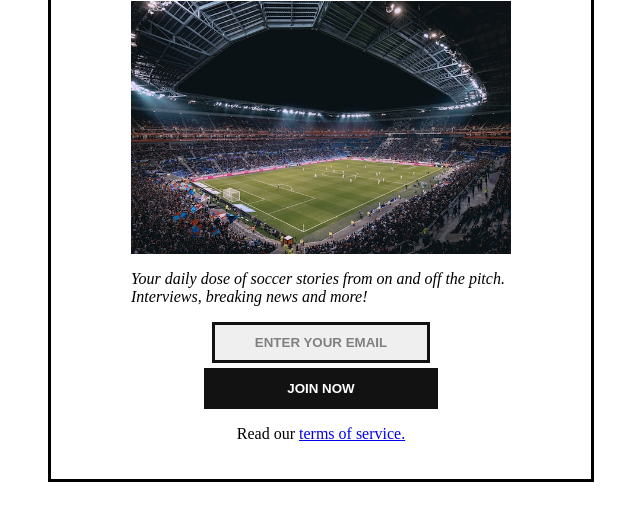
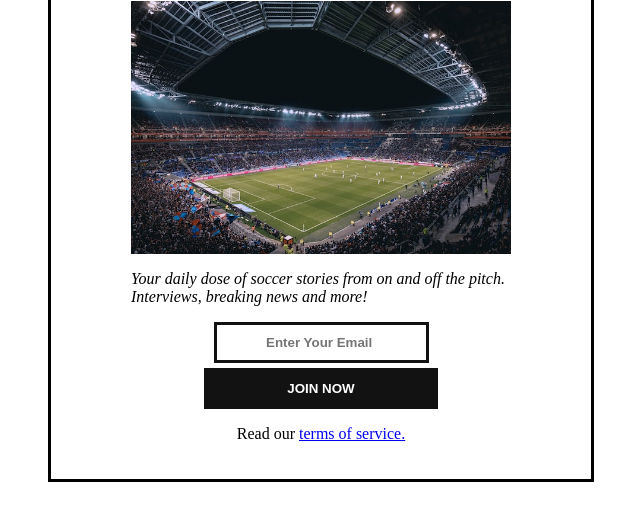
Before and after one commit to D3Way/NewletterHtmlCss, a plain HTML site: page index.html in a window 1280 px wide. Shown: the part 102-622 px from the top of the page, without its empty margins (319-959 px from the left). Drawn offline with Linux system fonts and the light colour scheme.

Commit message:
Add files via upload

```diff
--- a/index.html
+++ b/index.html
@@ -11,7 +11,7 @@
         <p class="info">Your daily dose of soccer stories from on and off the pitch.
         Interviews,  breaking news and more!</p>
         <div class="display">
-        <button class="btnEmail">ENTER YOUR EMAIL</button>
+        <input class="Email" type="text" placeholder="Enter Your Email " />
         <button class="btnJoin">JOIN NOW</button>
         </div>
         <p class="terms">Read our <a href="https://www.bbc.com/news" target="_blank">terms of service.</a></p>
--- a/styles.css
+++ b/styles.css
@@ -17,15 +17,16 @@ img {
 h1{
    text-align: center;
 }
-.btnEmail{
+.Email{
     display: block;
     margin-bottom: 5px;
     margin-left: auto;
     margin-right: auto;
     padding-top: 10px;
     padding-bottom: 10px;
-    padding-right: 40px;
-    padding-left: 40px;
+    padding-right: 15px;
+    padding-left: 15px;
+     text-align: center;
     border: 3px solid #121212;
     color: gray;
     font-weight: bold;
```
